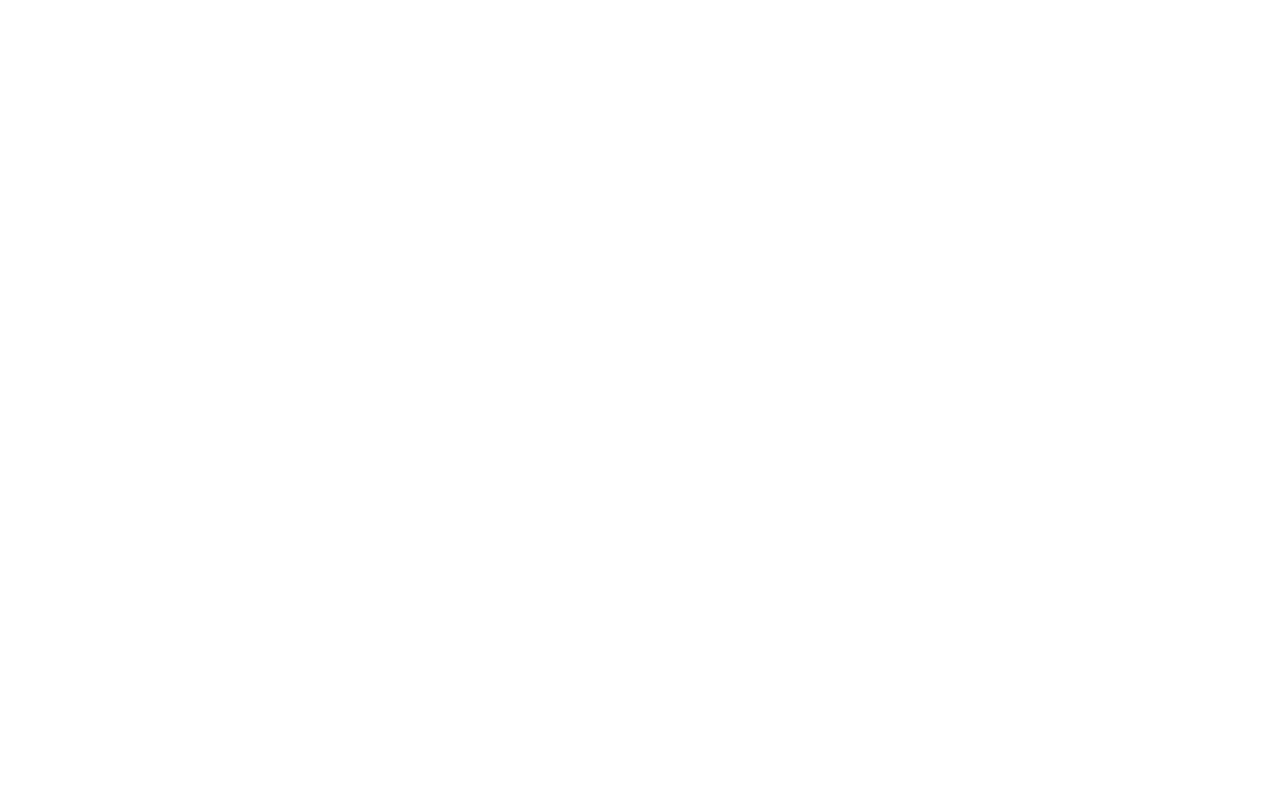
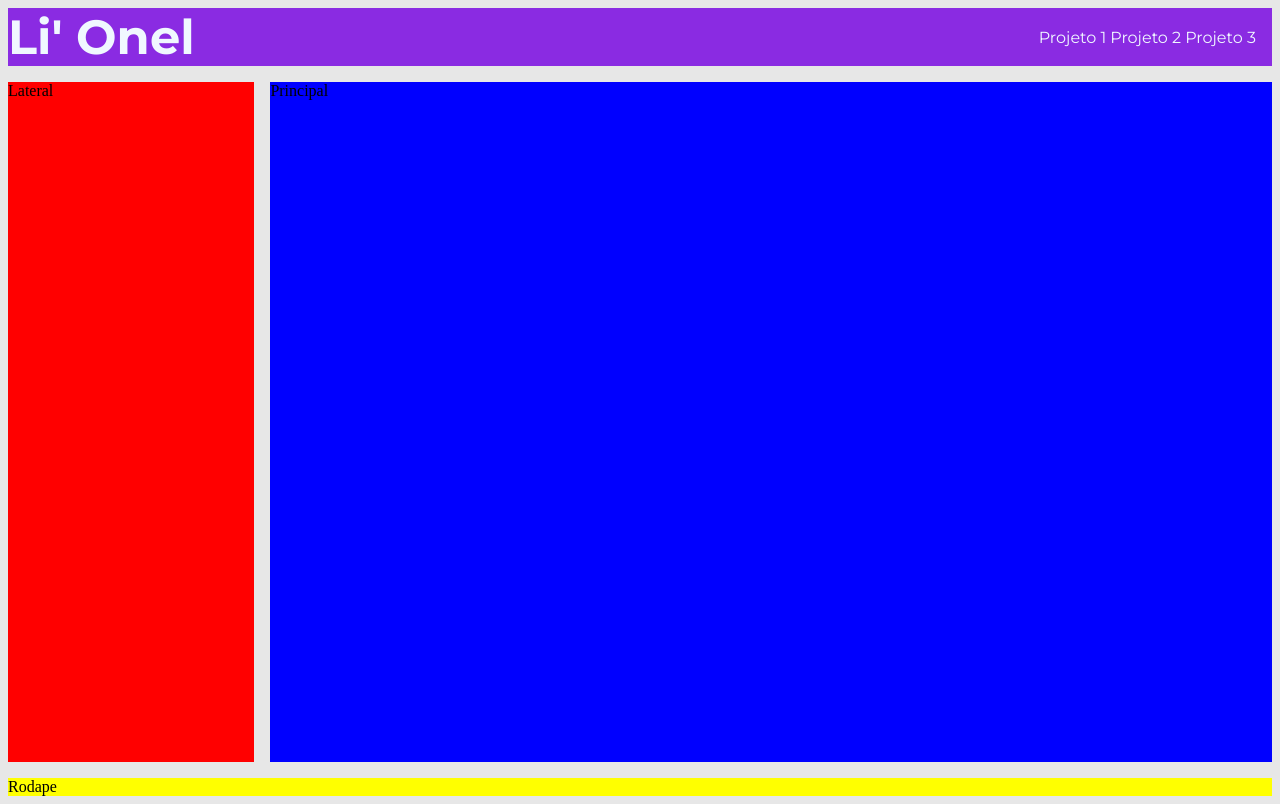
Before and after one commit to Lucas-H-Coelho/Page-model, a website: page index.html in a window 1280 px wide. Drawn offline with Linux system fonts and the light colour scheme.

Commit message:
Criado a estrutura do projeto
Feito estrutura e organização das pastas.

```diff
--- a/index.html
+++ b/index.html
@@ -1,11 +1,43 @@
-<!DOCTYPE html>
-<html lang="en">
-<head>
-  <meta charset="UTF-8">
-  <meta name="viewport" content="width=device-width, initial-scale=1.0">
-  <title>Document</title>
-</head>
-<body>
+<!doctype html>
+<html lang="pt-br">
+  <head>
+    <meta charset="UTF-8" />
+    <meta name="viewport" content="width=device-width, initial-scale=1.0" />
+    <title>Início | Começe sua jornada!</title>
+    <link rel="stylesheet" href="public/css/base/base.css">
+    <link rel="stylesheet" href="public/css/base/fonts.css">
+    <link rel="stylesheet" href="public/css/base/forms.css">
+    <link rel="stylesheet" href="public/css/base/generics.css">
+    <link rel="stylesheet" href="public/css/base/typograph.css">
+    <link rel="stylesheet" href="public/css/layout/aside.css">
+    <link rel="stylesheet" href="public/css/layout/main.css">
+    <link rel="stylesheet" href="public/css/layout/content.css">
+    <link rel="stylesheet" href="public/css/layout/footer.css">
+    <link rel="stylesheet" href="public/css/layout/header.css">
+  </head>
+  <body class="content">
+    <header>
+      <a href="">
+        <h1>Li' Onel</h1>
+      </a>
+      <nav>
+        <a href="">Projeto 1</a>
+        <a href="">Projeto 2</a>
+        <a href="">Projeto 3</a>
+      </nav>
+    </header>
 
-</body>
+    <aside>
+      Lateral
+    </aside>
+
+    <main>
+      Principal
+    </main>
+
+    <footer>
+      Rodape
+    </footer>
+
+  </body>
 </html>
--- /dev/null
+++ b/public/css/base/base.css
@@ -0,0 +1,51 @@
+/*Margin*/
+blockquote,
+dl,
+dd,
+h1,
+h2,
+h3,
+h4,
+h5,
+h6,
+hr,
+figure,
+p,
+pre {
+  margin: 0;
+}
+
+/*List*/
+ol,
+ul {
+  list-style: none;
+  margin: 0;
+  padding: 0;
+}
+
+/*Image in block level*/
+img,
+svg,
+video,
+canvas,
+audio,
+iframe,
+embed,
+object {
+  display: block;
+}
+
+/*Images are constrained to the parent width*/
+img,
+video {
+  max-width: 100%;
+  height: auto;
+}
+
+/*Border styles are reset globally*/
+*,
+::before,
+::after {
+  border-width: 0;
+  border-style: solid;
+}
--- /dev/null
+++ b/public/css/base/fonts.css
@@ -0,0 +1 @@
+@import url('https://fonts.googleapis.com/css2?family=Montserrat:ital,wght@0,100..900;1,100..900&display=swap');
--- /dev/null
+++ b/public/css/base/typograph.css
@@ -0,0 +1,10 @@
+h1, h2, h3, h4, h5, h6, p, a{
+  font-family: "Montserrat", sans-serif;
+  font-optical-sizing: auto;
+  text-decoration: none;
+  color: aliceblue;
+}
+
+h1{
+  font-size: 3rem;
+}
--- /dev/null
+++ b/public/css/layout/aside.css
@@ -0,0 +1,4 @@
+aside{
+  grid-area: aside;
+  background: red;
+}
--- /dev/null
+++ b/public/css/layout/content.css
@@ -0,0 +1,11 @@
+.content {
+  display: grid;
+  grid-template-areas:
+    "header header header"
+    "aside main main"
+    "footer footer footer";
+    grid-gap: 1rem;
+    grid-template-columns: 1fr 2fr 2fr;
+    grid-template-rows: auto 85vh auto;
+    background-color: #e7e7e7;
+}
--- /dev/null
+++ b/public/css/layout/footer.css
@@ -0,0 +1,4 @@
+footer{
+  grid-area: footer;
+  background: yellow;
+}
--- /dev/null
+++ b/public/css/layout/header.css
@@ -0,0 +1,15 @@
+header{
+  grid-area: header;
+  background: blueviolet;
+}
+
+header{
+  display: flex;
+  flex-direction: row;
+  justify-content: space-between;
+  align-items: center;
+}
+
+header nav{
+  margin-right: 1rem;
+}
--- /dev/null
+++ b/public/css/layout/main.css
@@ -0,0 +1,4 @@
+main{
+  grid-area: main;
+  background: blue;
+}
```
Also changed, not shown: main.js (added, +11 -0 lines), package.json (added, +14 -0 lines), public/css/base/forms.css (added), public/css/base/generics.css (added), public/css/module/button.css (added), public/css/module/pagination.css (added), public/css/module/search.css (added), 3 other files.
